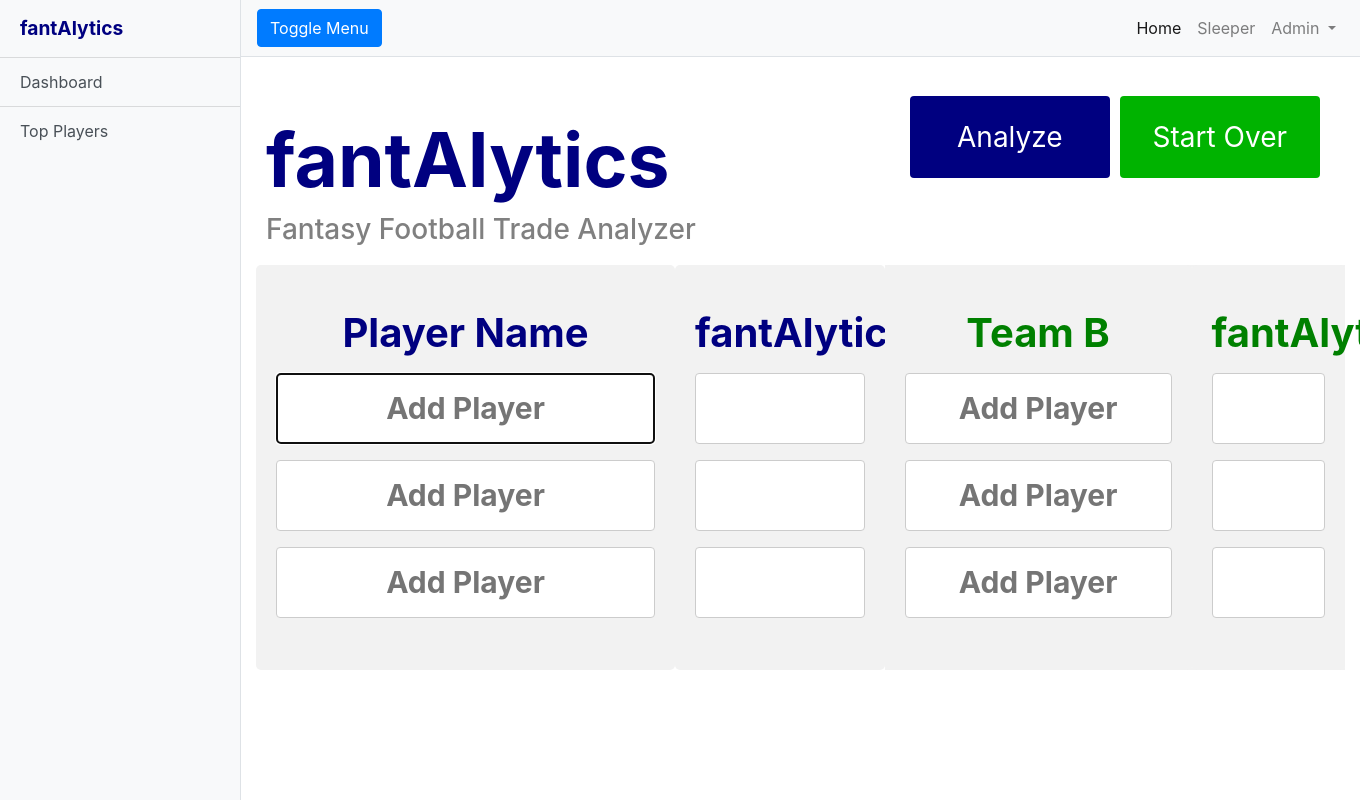
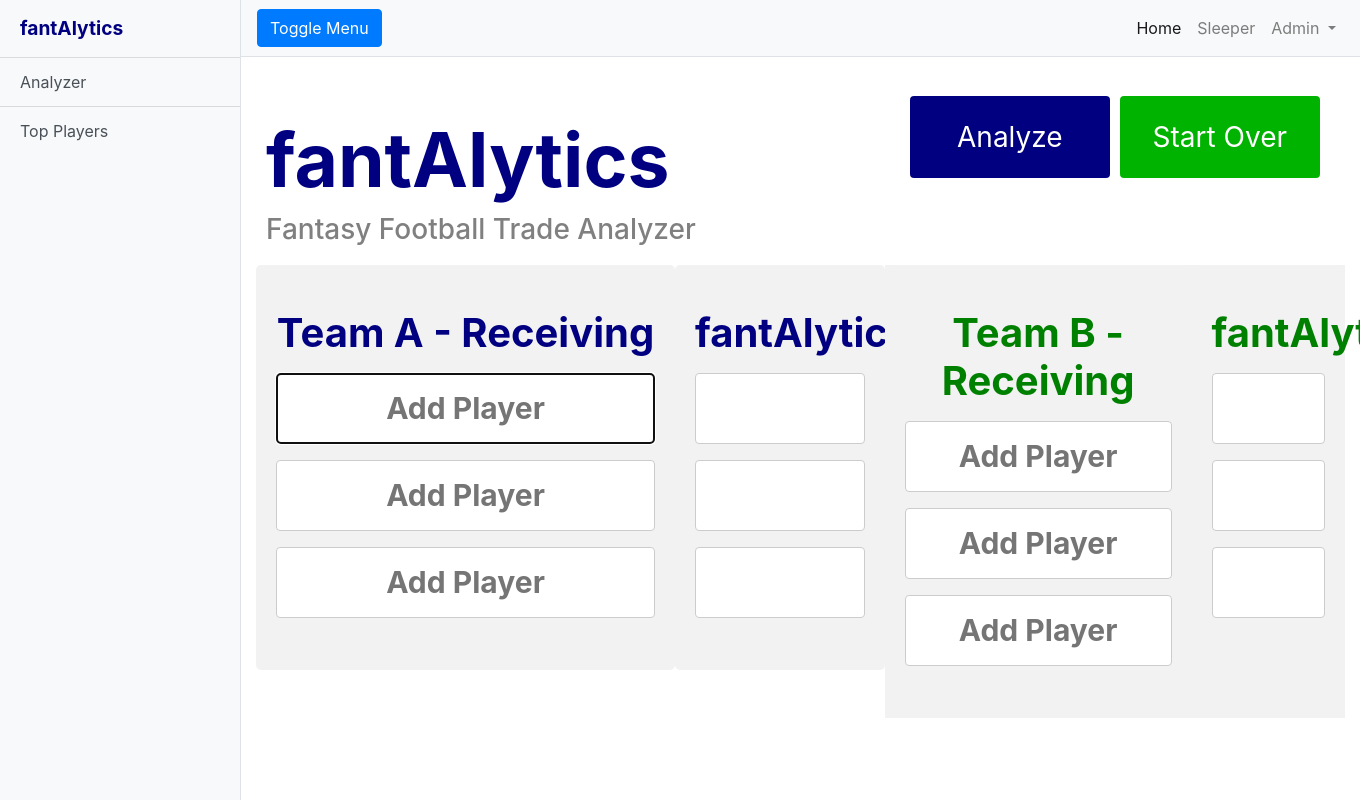
Before and after one commit to ht4703ne/MetroState-Capstone, a PHP site: page / in a window 1360 px wide; the page is wider, and only the part inside the window is pictured. Run offline with PHP 8.4, Linux system fonts and the light colour scheme; some libraries are stand-ins or nearby versions.

Commit message:
Label Correction on Team Player

```diff
--- a/CAPSTONE_2/add_player.php
+++ b/CAPSTONE_2/add_player.php
@@ -92,7 +92,7 @@
 		<div class="bg-light border-right" id="sidebar-wrapper">
 			<div class="sidebar-heading"><b>fantAlytics</b></div>
 			<div class="list-group list-group-flush">
-				<a href="index.php" class="list-group-item list-group-item-action bg-light">Dashboard</a>
+				<a href="index.php" class="list-group-item list-group-item-action bg-light">Analyzer</a>
 				<a href="topPlayers.php" class="list-group-item list-group-item-action bg-light">Top Players</a>
 
 			</div>
--- a/CAPSTONE_2/create_admin.php
+++ b/CAPSTONE_2/create_admin.php
@@ -153,7 +153,7 @@ if ($_SERVER["REQUEST_METHOD"] == "POST") {
 		<br>
 		<h1 style="color:#000080;font-size:50px; font-weight: bold; padding-left: 20px;">Create Administrator</h1>
 		<input type="email" name="email" class="grid-item" placeholder="Email Address" required autofocus><br>
-		<input type="password" name="a_password" class="grid-item" placeholder="Password" required><br>
+		<input type="password" name="a_password" class="grid-item" placeholder="Password" pattern="(?=.*\d)(?=.*[a-z])(?=.*[A-Z]).{8,}" title="Must contain at least one number and one uppercase and lowercase letter, and at least 8 or more characters"required><br>
 		<input type="text" name="fname" class="grid-item" placeholder="First Name" required><br>
 		<input type="text" name="lname" class="grid-item" placeholder="Last Name" required><br>
 		<input type="text" name="address" class="grid-item" placeholder="Address" required><br>
--- a/CAPSTONE_2/delete_player.php
+++ b/CAPSTONE_2/delete_player.php
@@ -42,7 +42,7 @@
 		<div class="bg-light border-right" id="sidebar-wrapper">
 			<div class="sidebar-heading"><b>fantAlytics</b></div>
 			<div class="list-group list-group-flush">
-				<a href="index.php" class="list-group-item list-group-item-action bg-light">Dashboard</a>
+				<a href="index.php" class="list-group-item list-group-item-action bg-light">Analyzer</a>
 				<a href="topPlayers.php" class="list-group-item list-group-item-action bg-light">Top Players</a>
 
 			</div>
--- a/CAPSTONE_2/index.php
+++ b/CAPSTONE_2/index.php
@@ -72,7 +72,7 @@
     <div class="bg-light border-right" id="sidebar-wrapper">
       <div class="sidebar-heading" style="color:#000080"><b>fantAlytics</b></div>
       <div class="list-group list-group-flush">
-        <a href="index.php" class="list-group-item list-group-item-action bg-light">Dashboard</a>
+        <a href="index.php" class="list-group-item list-group-item-action bg-light">Analyzer</a>
         <a href="topPlayers.php" class="list-group-item list-group-item-action bg-light">Top Players</a>
 
       </div>
@@ -132,7 +132,7 @@
               <div class="col-2-3">
                 <form class="signin" id="add_admin_form" method="post">
                   <br>
-                  <h5 style="text-align: center; color:#000080;font-size:40px; font-weight: bold;">Player Name</h5>
+                  <h5 style="text-align: center; color:#000080;font-size:40px; font-weight: bold;">Team A - Receiving</h5>
                   <input type="text" id="searcha" class="grid-item" placeholder="Add Player" required autofocus><br>
                   <input type="text" id="searchc" class="grid-item" placeholder="Add Player" required><br>
                   <input type="text" id="searche" class="grid-item" placeholder="Add Player" required><br>
@@ -162,7 +162,7 @@
 
               <form class="signin" id="add_admin_form" method="post">
                 <br>
-                <h5 style="text-align: center; color:green;font-size:40px; font-weight: bold;">Team B</h5>
+                <h5 style="text-align: center; color:green;font-size:40px; font-weight: bold;">Team B - Receiving</h5>
                 <input type="text" id="searchb" class="grid-item" placeholder="Add Player" required autofocus><br>
                 <input type="text" id="searchd" class="grid-item" placeholder="Add Player" required><br>
                 <input type="text" id="searchf" class="grid-item" placeholder="Add Player" required><br>
--- a/CAPSTONE_2/shared/navigation.php
+++ b/CAPSTONE_2/shared/navigation.php
@@ -49,7 +49,7 @@
     <div class="bg-light border-right" id="sidebar-wrapper">
       <div class="sidebar-heading"><b>fantAlytics</b></div>
       <div class="list-group list-group-flush">
-        <a href="index.php" class="list-group-item list-group-item-action bg-light">Dashboard</a>
+        <a href="index.php" class="list-group-item list-group-item-action bg-light">Analyzer</a>
         <a href="topPlayers.php" class="list-group-item list-group-item-action bg-light">Top Players</a>
 
       </div>
--- a/CAPSTONE_2/topPlayers.php
+++ b/CAPSTONE_2/topPlayers.php
@@ -43,7 +43,7 @@
 		<div class="bg-light border-right" id="sidebar-wrapper">
 			<div class="sidebar-heading"><b>fantAlytics</b></div>
 			<div class="list-group list-group-flush">
-				<a href="index.php" class="list-group-item list-group-item-action bg-light">Dashboard</a>
+				<a href="index.php" class="list-group-item list-group-item-action bg-light">Analyzer</a>
 				<a href="topPlayers.php" class="list-group-item list-group-item-action bg-light">Top Players</a>
 			</div>
 		</div>
```
Also changed, not shown: CAPSTONE_2/delete_admin.php (+15 -1 lines).
